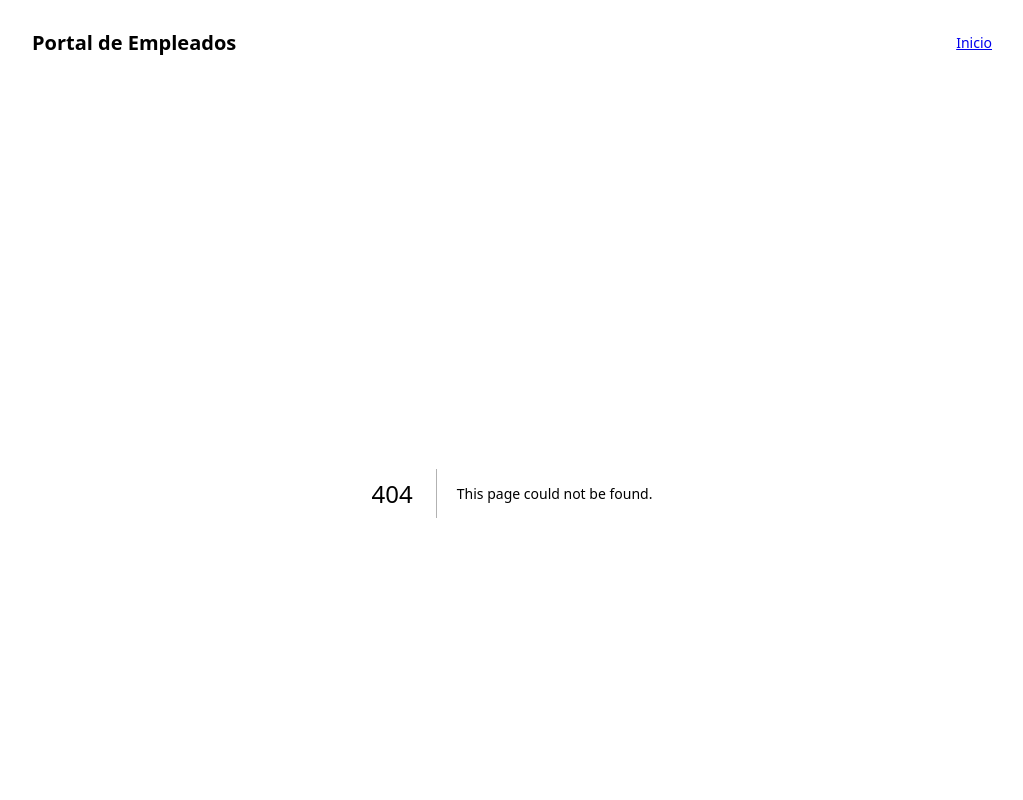
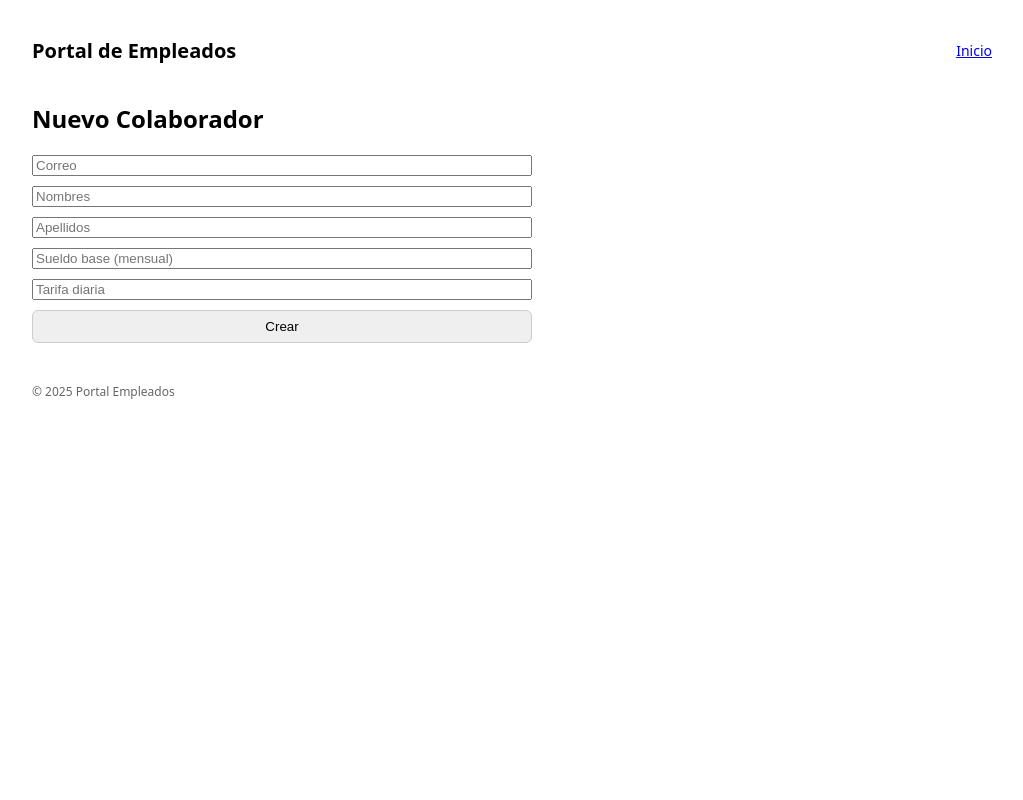
Before and after one commit to DPR2204/portal-empleados, a Next.js app: page /app/colaboradores/nuevo in a window 1280 px wide. Before the commit this address had no page. Shown: the top 800 px of the page, without its empty margins (128-1151 px from the left). Built offline with nearby package versions, Linux system fonts and the light colour scheme.

Commit message:
Create page.js

```diff
--- /dev/null
+++ b/app/app/colaboradores/nuevo/page.js
@@ -0,0 +1,46 @@
+'use client';
+import { useState } from 'react';
+
+export default function NuevoColaborador() {
+  const [form, setForm] = useState({
+    email:'', nombres:'', apellidos:'', sueldo_base:'', tarifa_diaria:''
+  });
+  const [resp, setResp] = useState(null);
+  const [err,  setErr]  = useState('');
+
+  const onChange = e => setForm({ ...form, [e.target.name]: e.target.value });
+
+  const crear = async e => {
+    e.preventDefault(); setErr(''); setResp(null);
+    const r = await fetch('/api/colaboradores/crear', {
+      method:'POST',
+      headers:{'Content-Type':'application/json'},
+      body: JSON.stringify(form)
+    });
+    const j = await r.json();
+    if (!r.ok) { setErr(j.error||'Error'); return; }
+    setResp(j);
+  };
+
+  return (
+    <main style={{ maxWidth:500 }}>
+      <h2>Nuevo Colaborador</h2>
+      <form onSubmit={crear} style={{ display:'grid', gap:10 }}>
+        <input name="email"        placeholder="Correo"        value={form.email}        onChange={onChange} required/>
+        <input name="nombres"      placeholder="Nombres"       value={form.nombres}      onChange={onChange}/>
+        <input name="apellidos"    placeholder="Apellidos"     value={form.apellidos}    onChange={onChange}/>
+        <input name="sueldo_base"  placeholder="Sueldo base (mensual)"  type="number" value={form.sueldo_base}  onChange={onChange}/>
+        <input name="tarifa_diaria"placeholder="Tarifa diaria" type="number" value={form.tarifa_diaria}onChange={onChange}/>
+        <button style={{ padding:8,border:'1px solid #ccc',borderRadius:6 }}>Crear</button>
+      </form>
+
+      {err  && <p style={{color:'red',marginTop:10}}>Error: {err}</p>}
+      {resp && (
+        <div style={{marginTop:12, border:'1px solid #eee', padding:10}}>
+          <p>Colaborador creado con ID:</p>
+          <h3>{resp.id_publico}</h3>
+        </div>
+      )}
+    </main>
+  );
+}
```
